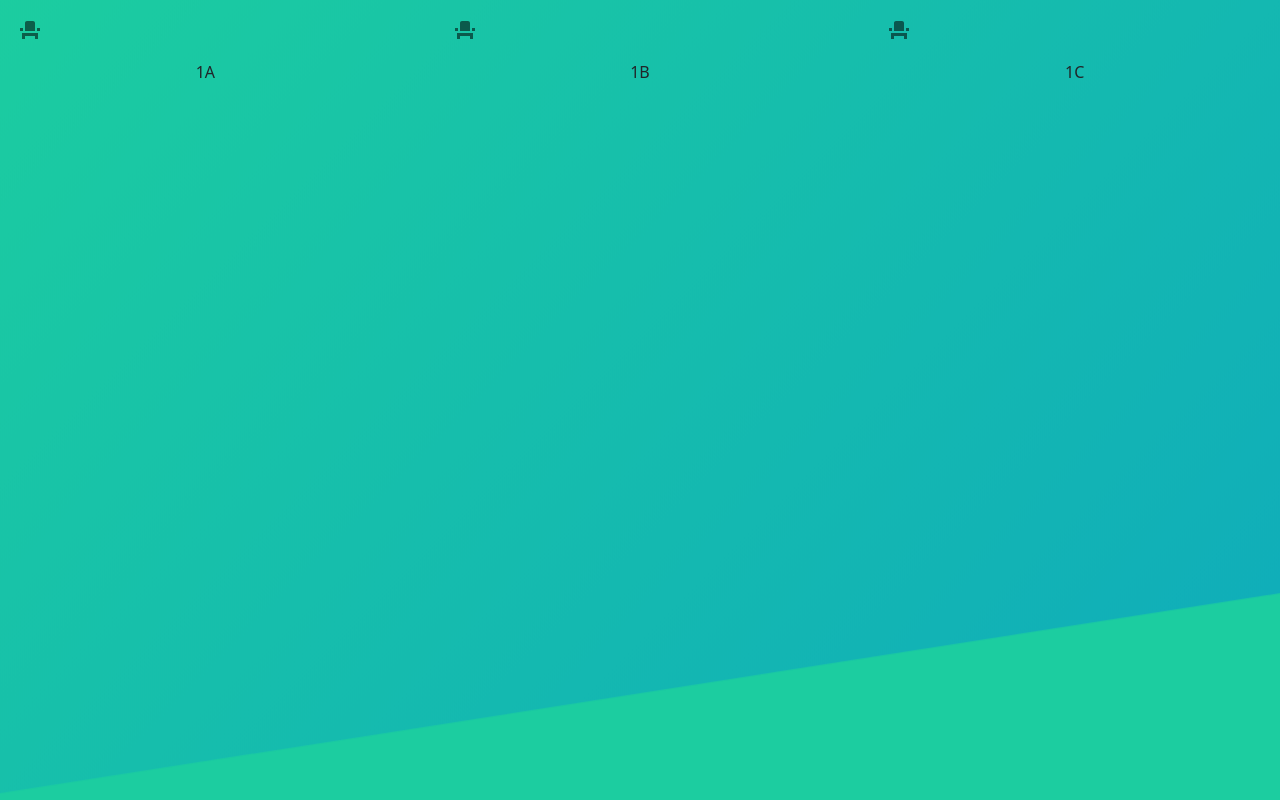
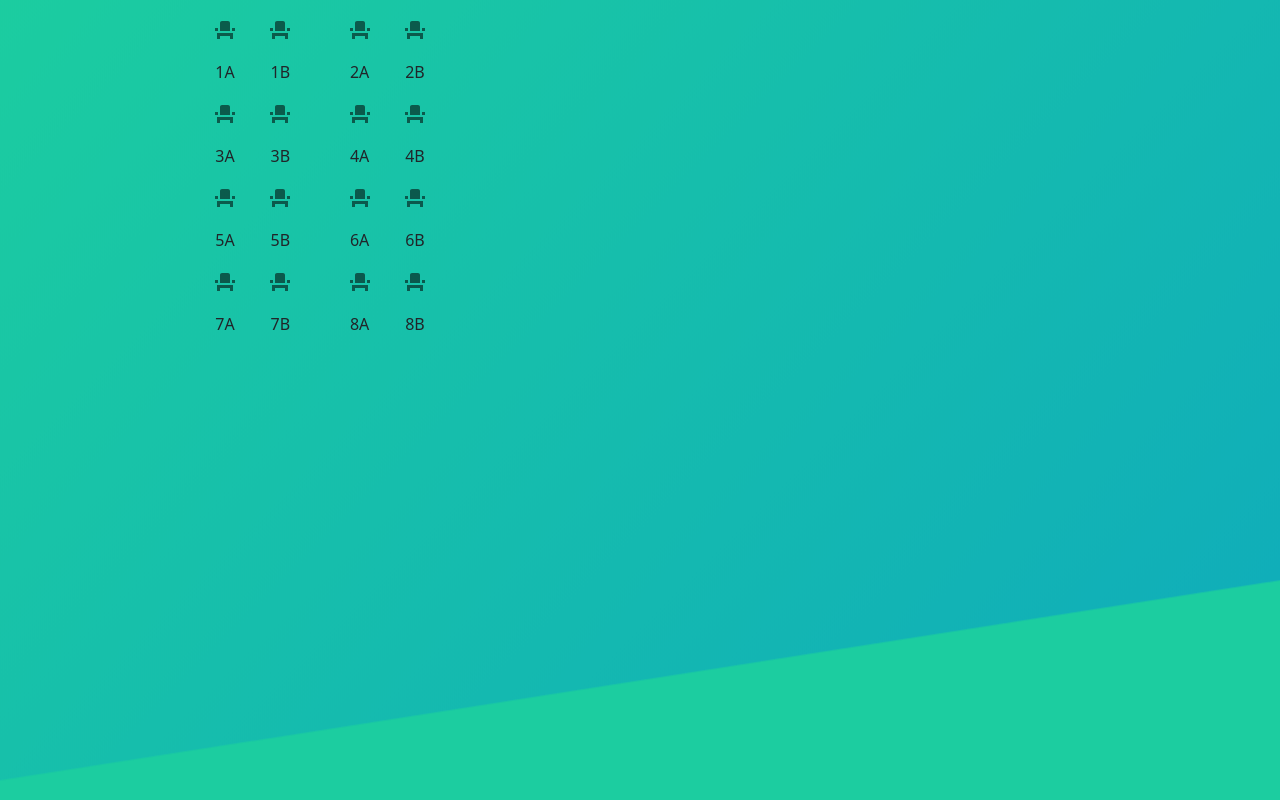
Before and after one commit to UlisesHR98/VSTicketSystem, a React (Create React App) app: page /available-seats in a window 1280 px wide. Built offline with nearby package versions, Linux system fonts and the light colour scheme.

Commit message:
Added base structure for the seat picker

```diff
--- a/src/routes/available-seats.jsx
+++ b/src/routes/available-seats.jsx
@@ -10,9 +10,27 @@ const SeatSelector = () => {
   const seats = [
     { id: 1, number: '1A', isReserved: false },
     { id: 2, number: '1B', isReserved: false },
-    { id: 3, number: '1C', isReserved: false },
+    { id: 3, number: '2A', isReserved: false },
+    { id: 5, number: '2B', isReserved: false },
+    { id: 6, number: '3A', isReserved: false },
+    { id: 7, number: '3B', isReserved: false },
+    { id: 8, number: '4A', isReserved: false },
+    { id: 9, number: '4B', isReserved: false },
+    { id: 10, number: '5A', isReserved: false },
+    { id: 11, number: '5B', isReserved: false },
+    { id: 12, number: '6A', isReserved: false },
+    { id: 13, number: '6B', isReserved: false },
+    { id: 14, number: '7A', isReserved: false },
+    { id: 15, number: '7B', isReserved: false },
+    { id: 16, number: '8A', isReserved: false },
+    { id: 17, number: '8B', isReserved: false },
     // Agrega más asientos según sea necesario
   ];
+
+  const rows = seats.reduce(function (rows, key, index) {
+    return (index % 4 === 0 ? rows.push([key])
+      : rows[rows.length-1].push(key)) && rows;
+  }, []);
 
   const [selectedSeats, setSelectedSeats] = useState([]);
 
@@ -28,10 +46,17 @@ const SeatSelector = () => {
   };
 
   return (
+    <>
+      <Col sm={6}>
         <Form className='form-style'>
+          {rows.map(row => (
+            <Row className='justify-content-md-center'>
+              {row.map((seat, index) => {
+                return (
+                  <>
+                    {index === 2 ? <Col xs="auto"> </Col> : null}
+                    <Col xs={1} key={seat.id} className="seatWrapper">
                       <Row>
-      {seats.map((seat) => (
-        <Col key={seat.id} className="seatWrapper">
                         <IconButton
                           aria-label="delete"
                           className={`seat ${selectedSeats.includes(seat.id) ? 'selected' : ''}`}
@@ -39,11 +64,21 @@ const SeatSelector = () => {
                         >
                           <EventSeatIcon />
                         </IconButton>
+                      </Row>
+                      <Row>
                         <div style={{textAlign:'center'}}>{seat.number}</div>
+                      </Row>
                     </Col>
+                  </>
+                );
+              })}
+            </Row>
           ))}
-      </Row>
         </Form>
+      </Col>
+      <Col>
+      </Col>
+    </>
 
   );
 };
--- a/src/routes/departure-searcher.js
+++ b/src/routes/departure-searcher.js
@@ -15,7 +15,7 @@ const Departure = () => {
     desiredRoute: '',
   });
 
-  const apiUrl = 'http://127.0.0.1:8000/VDSTicketApp/bus/retrieve/';
+  const apiUrl = 'http://127.0.0.1:8000/VDSTicketApp/bus/';
 
   const fetchDataOnClick = async () =>{
     if (!searchParams.travelDate || !searchParams.numberOfTickets || !searchParams.desiredRoute){
```
Also changed, not shown: src/hooks/useWindowWidth.js (added, +20 -0 lines). Lines whose indentation alone changed are shown as unchanged.
